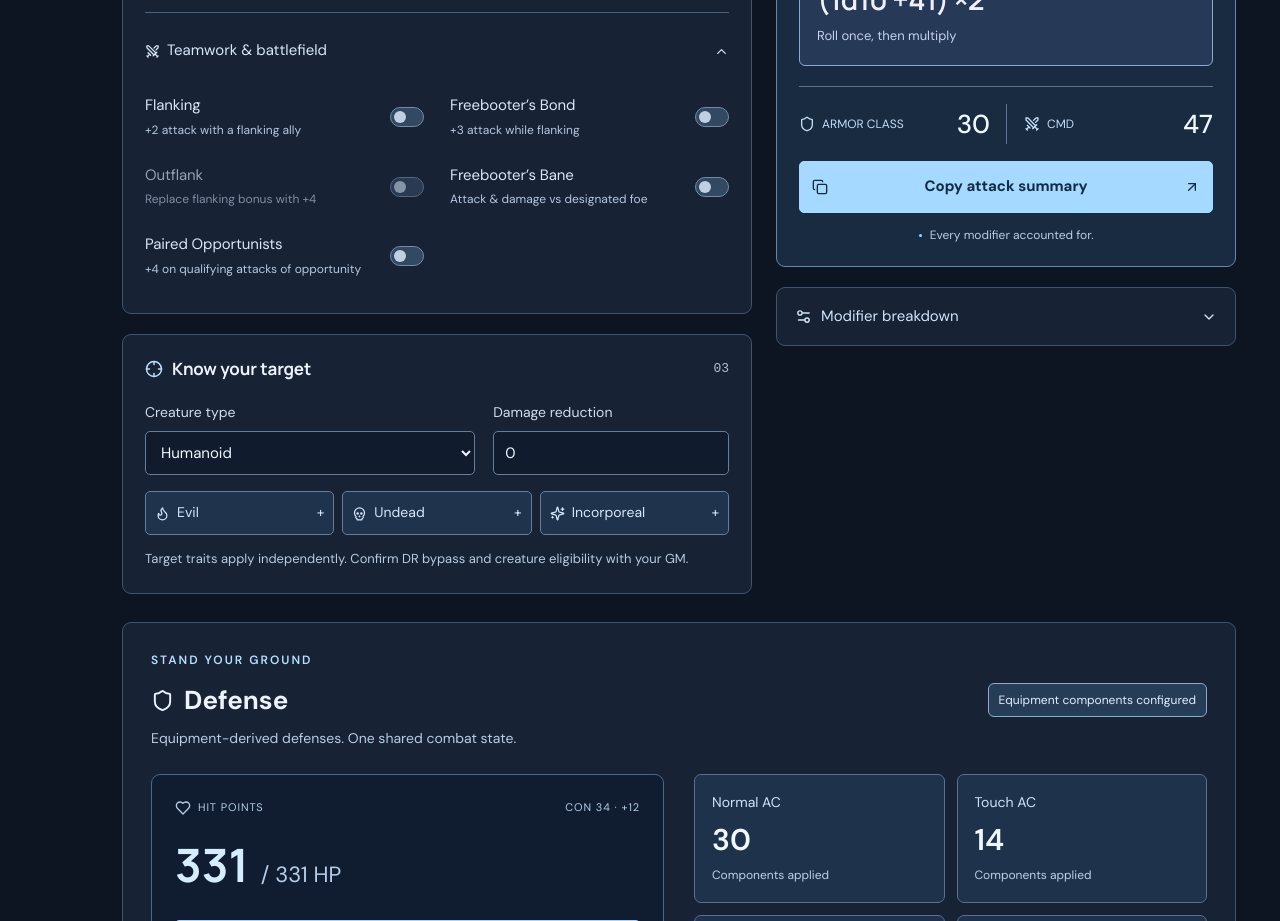
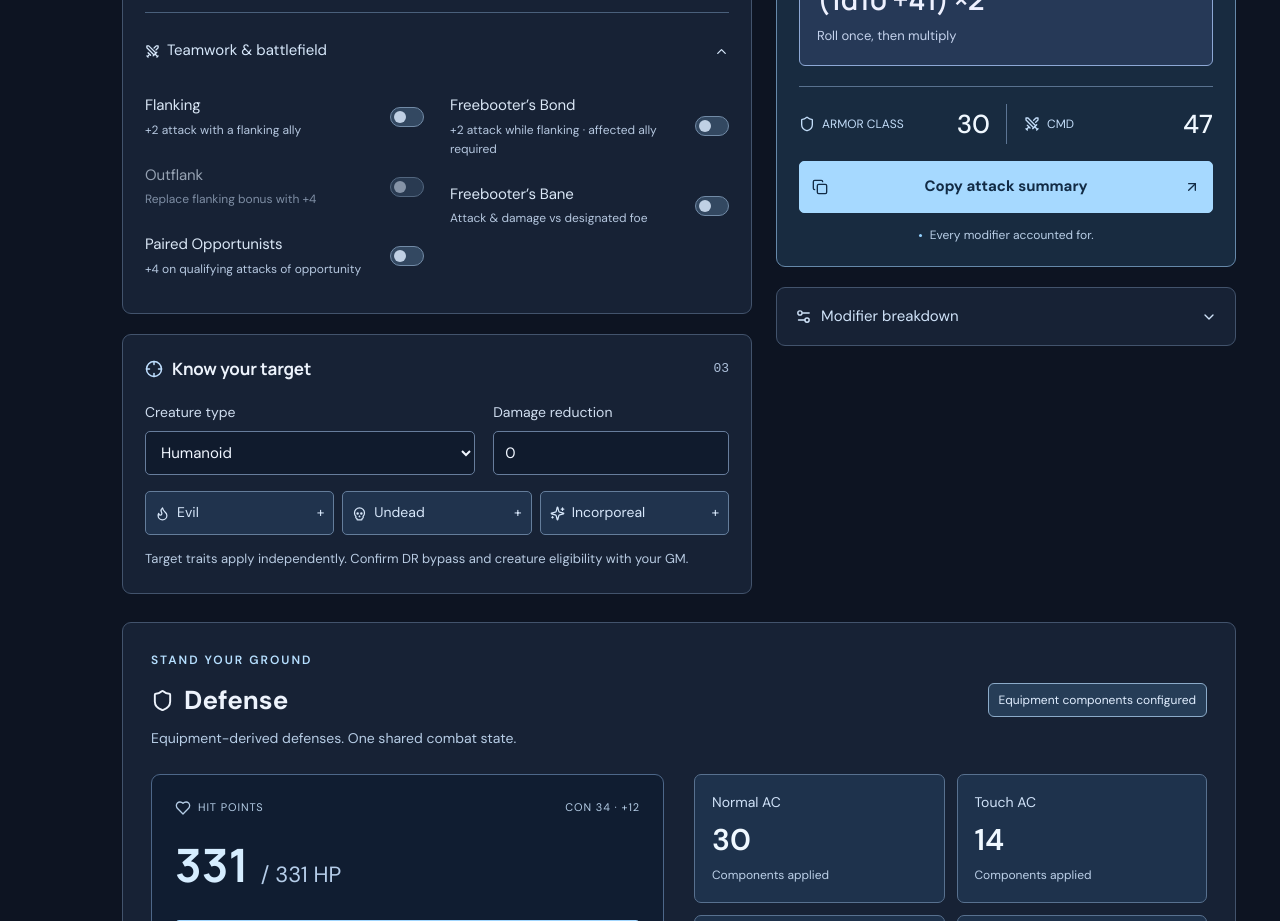
Before and after one commit to metal-gogo/attack-calculator, a React (Vite) app: page / in a window 1280 px wide. Shown: the part 1180-2101 px from the top of the page. Built offline with nearby package versions, Linux system fonts and the light colour scheme.

Commit message:
Correct Freebooter Bond to plus two while qualifying flanking

```diff
--- a/src/calculator.ts
+++ b/src/calculator.ts
@@ -42,7 +42,7 @@ export function calculate(input:State){
  const wis=character.wis;
  const strength=mod(str),dexterity=mod(dex),constitution=mod(con);
  const enhancement=w.enhancement+(s.weapon==='sun'&&s.evil?2:0)+(s.spirit?Math.min(s.spiritBonus,5-w.enhancement-(s.evil?2:0)):0);
- const attackParts:[string,number][]=[['Strength',strength],['Enhancement / masterwork',s.weapon==='dagger'?1:enhancement],['Weapon Focus + Greater Focus',w.focus],['Heavy Blades training',w.training],['Reckless Abandon',s.reckless?3:0],['Size',s.enlarge?-1:0],['Haste',s.haste?1:0],['Heroism (morale)',s.heroism?2:0],['Charge · charge attack only',s.charge?2:0],['Flanking',s.flanking?(s.outflank?4:2):0],["Freebooter’s Bond · while flanking",s.bond&&s.flanking?3:0],["Freebooter’s Bane",s.bane?s.baneBonus:0]];
+ const attackParts:[string,number][]=[['Strength',strength],['Enhancement / masterwork',s.weapon==='dagger'?1:enhancement],['Weapon Focus + Greater Focus',w.focus],['Heavy Blades training',w.training],['Reckless Abandon',s.reckless?3:0],['Size',s.enlarge?-1:0],['Haste',s.haste?1:0],['Heroism (morale)',s.heroism?2:0],['Charge · charge attack only',s.charge?2:0],['Flanking',s.flanking?(s.outflank?4:2):0],["Freebooter’s Bond · while flanking",s.bond&&s.flanking?2:0],["Freebooter’s Bane",s.bane?s.baneBonus:0]];
  const base=attackParts.reduce((a,[,v])=>a+v,0), penalty=s.power?-6:0;
  // Furious Focus requires a two-handed weapon or a one-handed weapon wielded in two hands.
  const furious=s.power&&w.hands===2;
@@ -69,7 +69,7 @@ export function calculate(input:State){
  if(s.weapon==='dagger'&&s.power)warnings.push('House-rule confirmation: the requested one-handed Power Attack +12 is applied to the dagger. Pathfinder normally excludes light weapons from Power Attack bonus damage; disable Power Attack or confirm this override with your GM.');
 
  if(s.spirit)warnings.push('Warrior Spirit: enhancement only; Heavy Blades training +2 supplies a +2 budget, capped at +5 total. Ability requires activation and daily-use tracking at the table.');
- if(s.bond)warnings.push('Freebooter’s Bond uses your requested +3 while flanking. Confirm this value and ally eligibility with your GM.');
+ if(s.bond)warnings.push('Freebooter’s Bond: +2 attack while flanking with the freebooter or another affected ally. The freebooter activates it as a move action; affected allies must be within 30 feet and able to see or hear the freebooter when granted.');
  if(s.bane)warnings.push('Freebooter’s Bane assumes the designated enemy and ally requirements are met; confirm its bonus with your GM.');
  if(s.incorporeal)warnings.push('Incorporeal target: magical attacks normally deal half damage; the nonmagical dagger normally cannot harm it. Ghost touch and other exceptions require GM adjudication. Shown damage is before this reduction.');
  if(s.charge)warnings.push('Charge applies +2 only to the single charge attack and −2 AC/CMD. The full-attack sequence and AoO exclude its attack bonus.');
--- a/src/main.tsx
+++ b/src/main.tsx
@@ -38,5 +38,5 @@ function App(){
  <footer><span><Swords size={14}/> HAPI’S ATTACK CALCULATOR</span><p>Pathfinder 1e <span>·</span> Made for your table, saved in your browser.</p><span className="footer-version">v1.0</span></footer>
  </main></div></div>;
 }
-const hints:Record<Toggle,string>={rage:'+6 STR, +8 CON with Raging Vitality · −2 AC',reckless:'+3 melee attack · −3 AC',power:'−6 attack · +12 / +18 damage',brutality:'+CON damage · requires rage & PA',enlarge:'+2 STR, −2 DEX · larger weapon',haste:'+1 attack · one extra attack',heroism:'+2 morale bonus to attack',charge:'+2 single attack · −2 AC',flanking:'+2 attack with a flanking ally',outflank:'Replace flanking bonus with +4',bond:'+3 attack while flanking',bane:'Attack & damage vs designated foe',spirit:'Heavy Blades enhancement only',paired:'+4 on qualifying attacks of opportunity'};
+const hints:Record<Toggle,string>={rage:'+6 STR, +8 CON with Raging Vitality · −2 AC',reckless:'+3 melee attack · −3 AC',power:'−6 attack · +12 / +18 damage',brutality:'+CON damage · requires rage & PA',enlarge:'+2 STR, −2 DEX · larger weapon',haste:'+1 attack · one extra attack',heroism:'+2 morale bonus to attack',charge:'+2 single attack · −2 AC',flanking:'+2 attack with a flanking ally',outflank:'Replace flanking bonus with +4',bond:'+2 attack while flanking · affected ally required',bane:'Attack & damage vs designated foe',spirit:'Heavy Blades enhancement only',paired:'+4 on qualifying attacks of opportunity'};
 createRoot(document.getElementById('root')!).render(<React.StrictMode><App/></React.StrictMode>);
```
Also changed, not shown: 2 other files (tests, documents, lock files or other folders).
